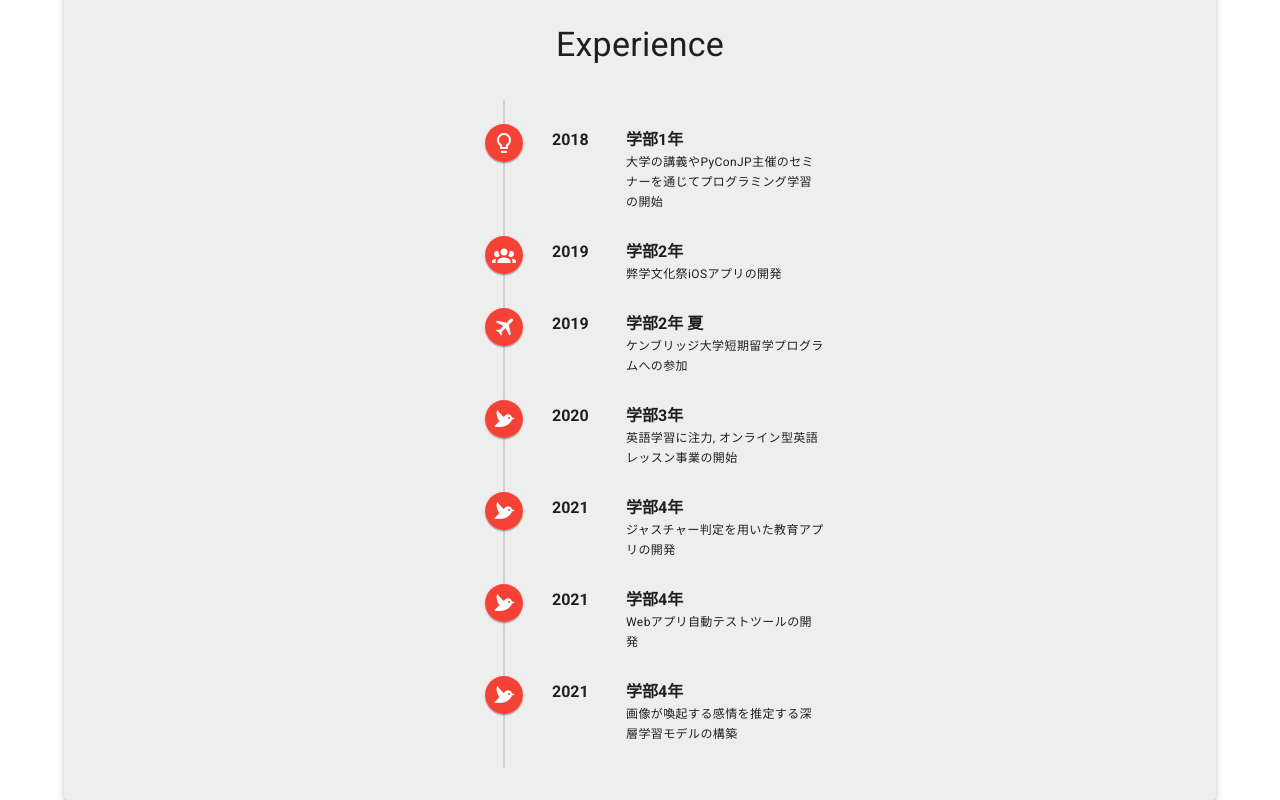
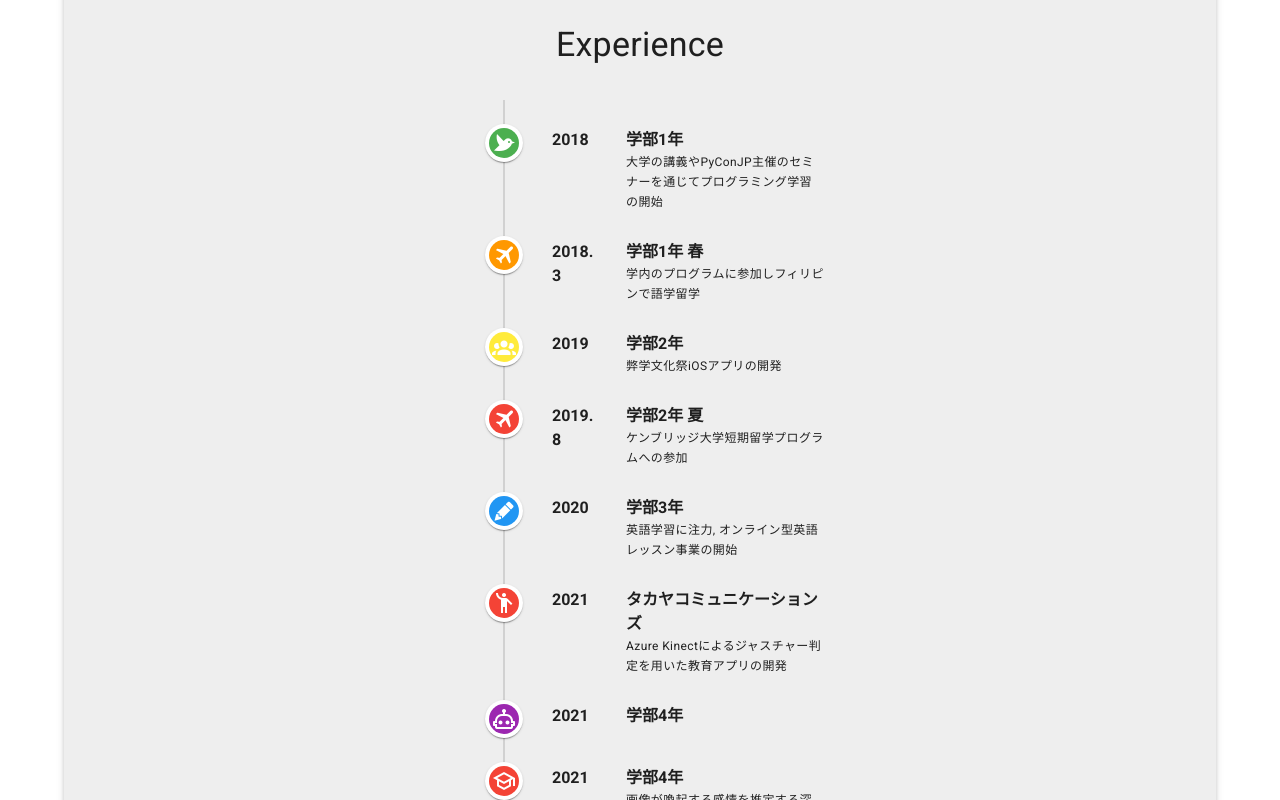
Before and after one commit to Be3751/Be3751.github.io, a Vue app: page /profile in a window 1280 px wide. Shown: the part 1040-1840 px from the top of the page. Built offline with nearby package versions, Linux system fonts and the light colour scheme.

Commit message:
updated design of timeline

```diff
--- a/src/components/Experience.vue
+++ b/src/components/Experience.vue
@@ -19,7 +19,7 @@
                 :key="i"
                 :color="item.color"
                 :icon="item.icon"
-                fill-dot
+
               >
                 <v-row class="pt-1">
                   <v-col cols="3">
@@ -32,6 +32,24 @@
                     </div>
                   </v-col>
                 </v-row>
+                <!-- <v-card
+                  :color="item.color"
+                  dark
+                >
+                  <v-card-title class="text-h6">
+                    {{ item.main }}
+                  </v-card-title>
+                  <v-card-text class="white text--primary">
+                    <p>Lorem ipsum dolor sit amet, no nam oblique veritus. Commune scaevola imperdiet nec ut, sed euismod convenire principes at. Est et nobis iisque percipit, an vim zril disputando voluptatibus, vix an salutandi sententiae.</p>
+                    <v-btn
+                      :color="item.color"
+                      class="mx-0"
+                      outlined
+                    >
+                      Button
+                    </v-btn>
+                  </v-card-text>
+                </v-card> -->
               </v-timeline-item>
             </v-timeline>
         </v-col>
@@ -51,50 +69,58 @@
     data: () => ({
       items: {
         item1: {
-          color: "red",
-          icon: "mdi-lightbulb-outline",
+          color: "green",
+          icon: "mdi-bird",
           year: "2018",
           main: "学部1年",
           caption: "大学の講義やPyConJP主催のセミナーを通じてプログラミング学習の開始"
         },
         item2: {
-          color: "red",
+          color: "orange",
+          icon: "mdi-airplane",
+          year: "2018.3",
+          main: "学部1年 春",
+          caption: "学内のプログラムに参加しフィリピンで語学留学"
+        },
+        item3: {
+          color: "yellow",
           icon: "mdi-account-group",
           year: "2019",
           main: "学部2年",
           caption: "弊学文化祭iOSアプリの開発"
         },
-        item3: {
+        item4: {
           color: "red",
           icon: "mdi-airplane",
-          year: "2019",
+          year: "2019.8",
           main: "学部2年 夏",
           caption: "ケンブリッジ大学短期留学プログラムへの参加"
         },
-        item4: {
-          color: "red",
-          icon: "mdi-bird",
+        item5: {
+          color: "blue",
+          icon: "mdi-lead-pencil",
           year: "2020",
           main: "学部3年",
           caption: "英語学習に注力, オンライン型英語レッスン事業の開始"
         },
-        item5: {
+        item6: {
           color: "red",
-          icon: "mdi-bird",
+          icon: "mdi-human-greeting",
+          year: "2021",
+          main: "タカヤコミュニケーションズ",
+          caption: "Azure Kinectによるジャスチャー判定を用いた教育アプリの開発",
+          caption2: "Puppeteerを用いたWebアプリ自動テストツールの開発"
+        },
+        item7: {
+          color: "purple",
+          icon: "mdi-robot-outline",
           year: "2021",
           main: "学部4年",
-          caption: "ジャスチャー判定を用いた教育アプリの開発"
+          caption: ""
         },
-        item6: {
+        item8: {
           color: "red",
-          icon: "mdi-bird",
-          year: "2021",
-          main: "学部4年",
-          caption: "Webアプリ自動テストツールの開発"
-        },
-        item7: {
-          color: "red",
-          icon: "mdi-bird",
+          icon: "mdi-school-outline",
           year: "2021",
           main: "学部4年",
           caption: "画像が喚起する感情を推定する深層学習モデルの構築"
```
